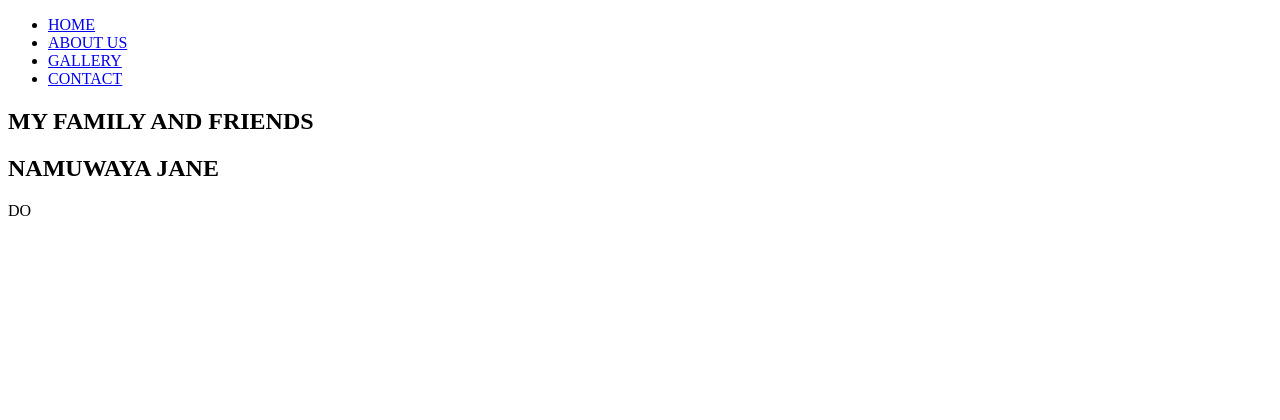
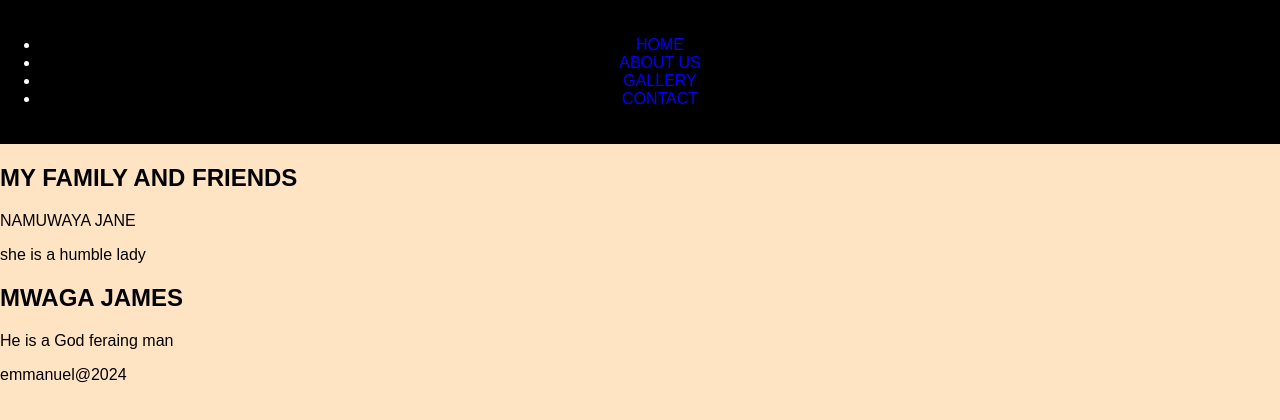
Before and after one commit to Mwaga-dotcom/MWAGA-EMMANUEL-MIDSEMESTER, a plain HTML site: page index.html in a window 1280 px wide. Drawn offline with Linux system fonts and the light colour scheme.

Commit message:
Update index.html

```diff
--- a/index.html
+++ b/index.html
@@ -4,6 +4,7 @@
     <meta charset="UTF-8">
     <meta name="viewport" content="width=device-width, initial-scale=1.0">
     <title>Document</title>
+    <link rel="stylesheet" href="style.css">
 </head>
 <body>
     <header>
@@ -17,10 +18,13 @@
     </header>
     <section>
         <h1>MY FAMILY AND FRIENDS</h1>
-        <h1>NAMUWAYA JANE</h1>
-        <P>DO</P>
+        <p>NAMUWAYA JANE</p>
+        <P>she is a humble lady</P>
     </section>
-    <aside></aside>
-    <footer></footer>
+    <aside>
+        <h2>MWAGA JAMES</h2>
+<p>He is a God feraing man</p>
+    </aside>
+    <footer>emmanuel@2024</footer>
 </body>
 </html>
```
